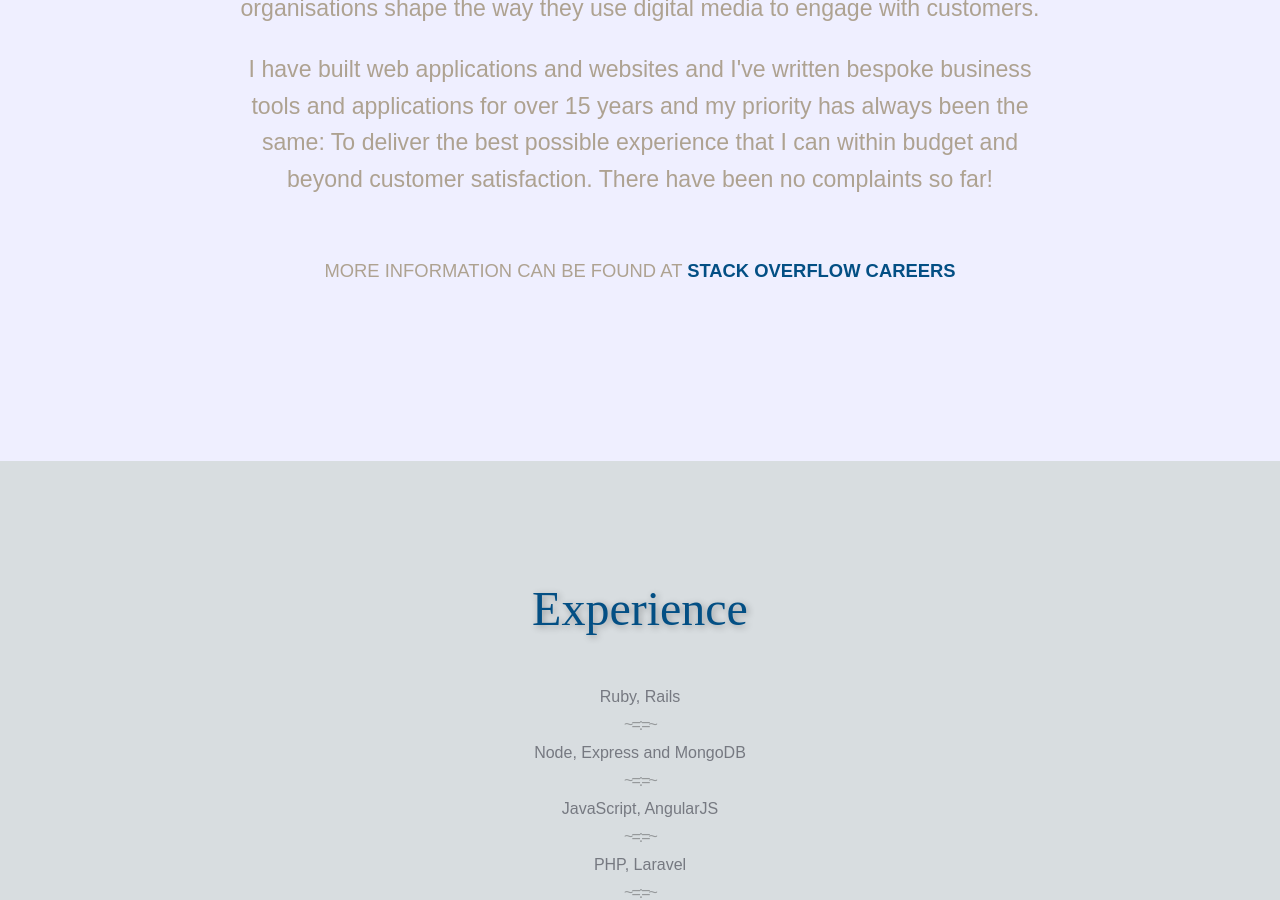
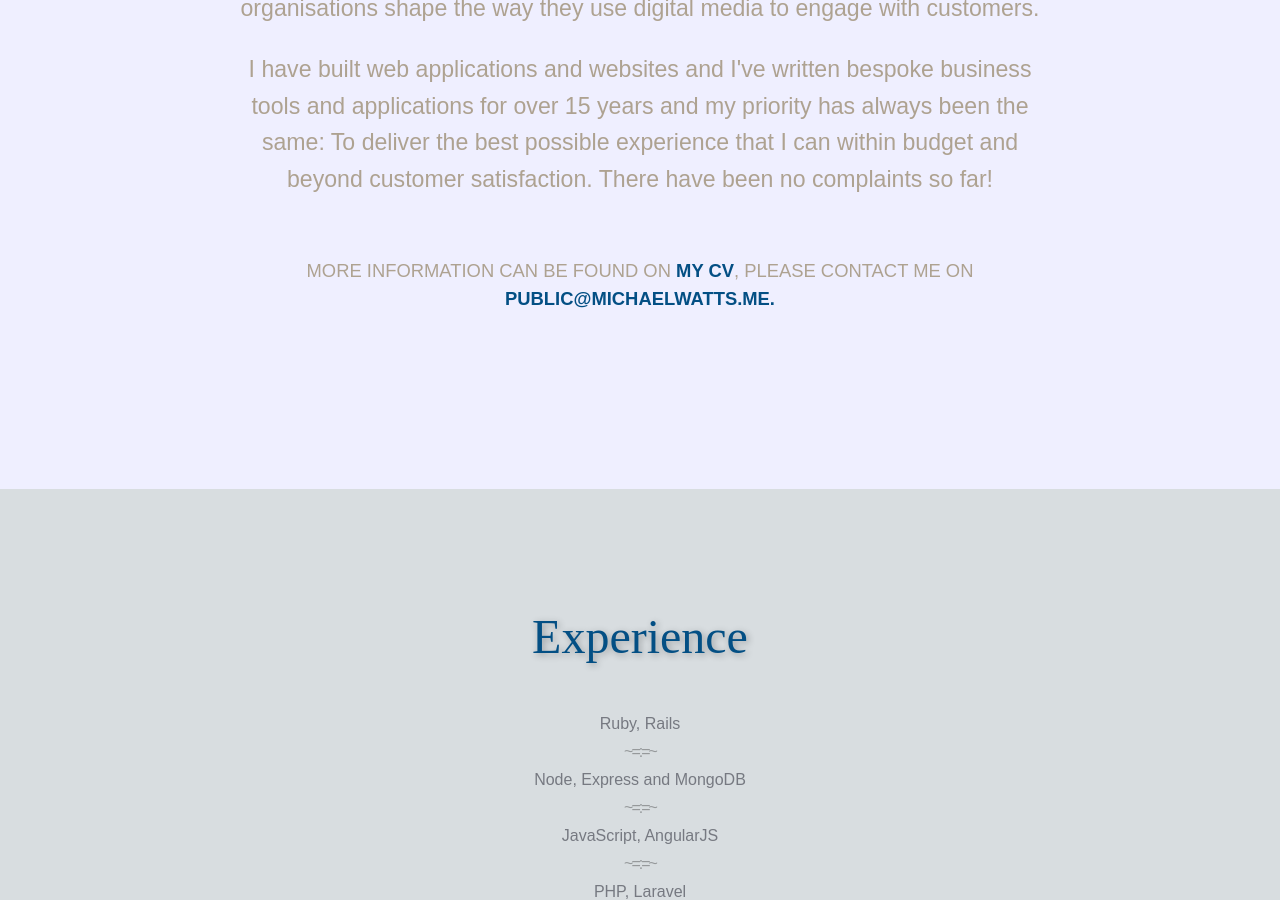
Before and after one commit to mj-watts/michaelwatts.me-website, a Jekyll site: the page index.html, which Jekyll copies as it is, in a window 1280 px wide and 900 px high, scrolled down 468 px. Built offline with Jekyll 4.4.1, drawn with Linux system fonts in a browser that asks for light colours.

Commit message:
Update index.html

```diff
--- a/index.html
+++ b/index.html
@@ -246,7 +246,7 @@
       <h2 class="lead">I love writing code.</h2>
       <p class="lead">Throughout my career I have been lucky enough to help companies and organisations shape the way they use digital media to engage with customers.</p>
       <p class="lead">I have built web applications and websites and I've written bespoke business tools and applications for over 15 years and my priority has always been the same: To deliver the best possible experience that I can within budget and beyond customer satisfaction. There have been no complaints so far!</p>
-      <p class="more-info">More information can be found at <a href="http://careers.stackoverflow.com/michaelwatts ">Stack Overflow Careers</a>
+      <p class="more-info">More information can be found on <a href="https://stackoverflow.com/cv/michaelwatts">my CV</a>, please contact me on <a href="mailto:public@michaelwatts.me." target="_blank">public@michaelwatts.me.</a>
     </div>
     </header>
 
```
